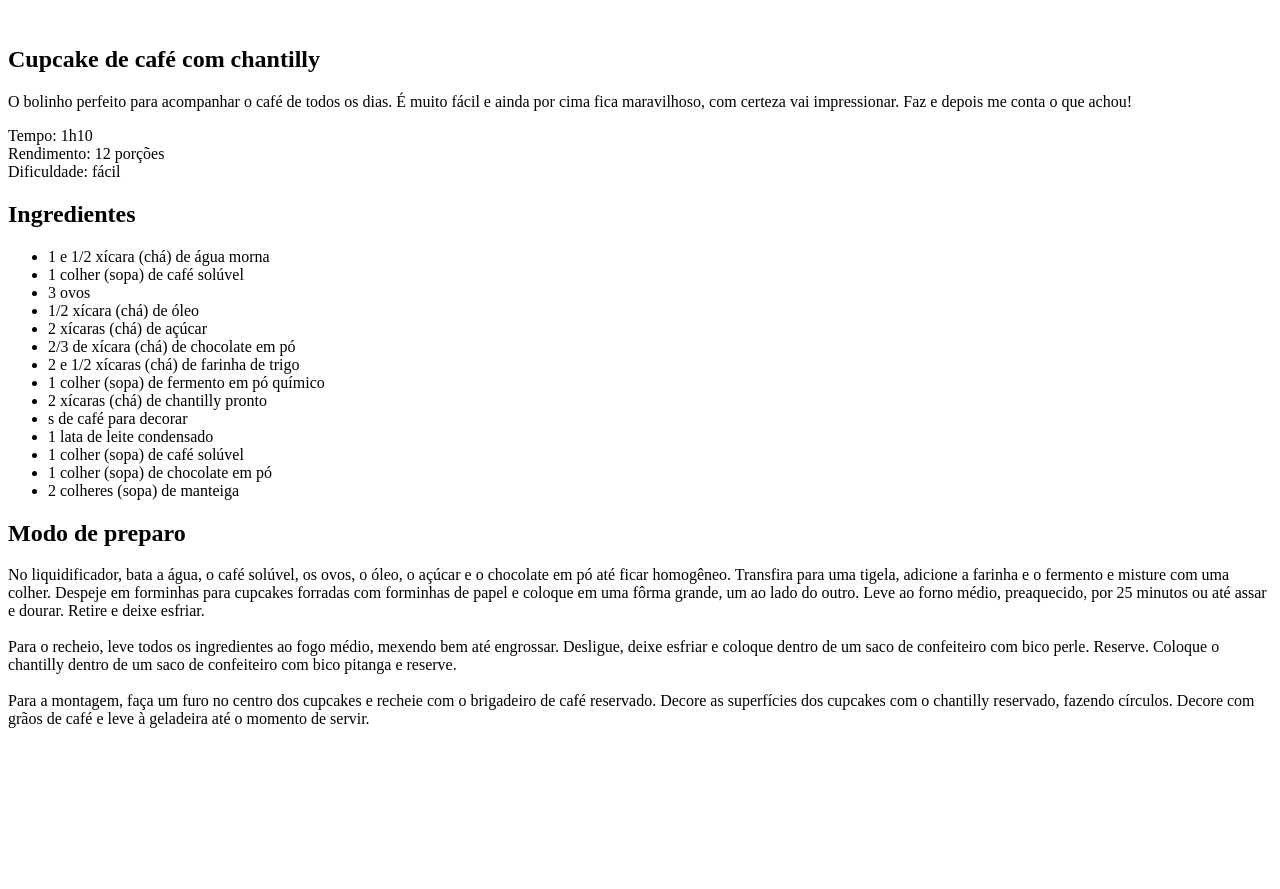
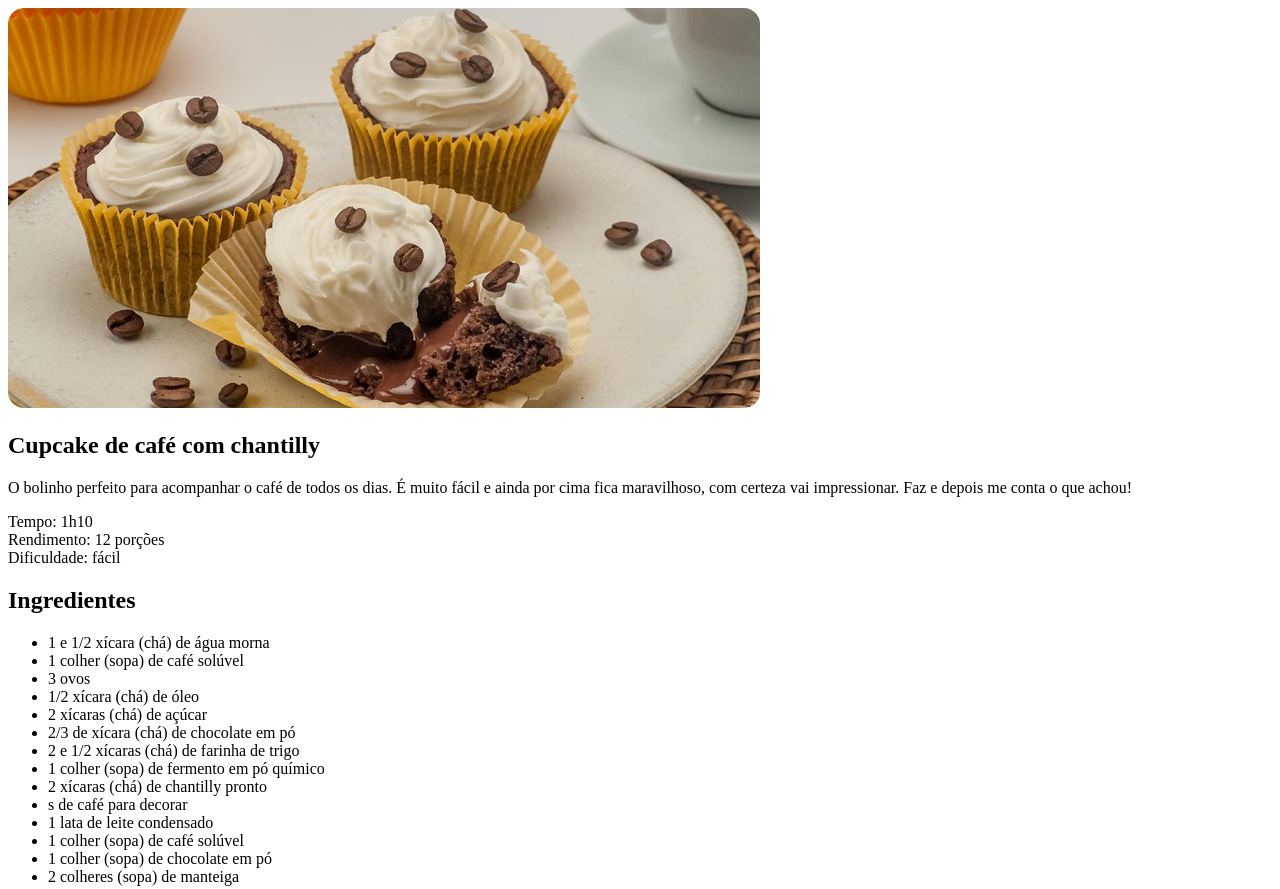
Before and after one commit to GuiSonsin/pagina-de-receita, a plain HTML site: page index.html in a window 1280 px wide. Shown: the top 889 px of the page. Before the commit the page ends 800 px from the top, so only its background shows below. Drawn offline with Linux system fonts and the light colour scheme.

Commit message:
Adicionando imagens e estilo

```diff
--- a/index.html
+++ b/index.html
@@ -8,7 +8,7 @@
 </head>
 <body>
     <div id = "page">
-        <img src="" alt="">
+        <img src="assets/image.png" alt="imagem de um cupcakes com graos de cafe e chantilly">
     <main>
         <section id = "about">
             <h1>Cupcake de café com chantilly </h1>
--- a/style.css
+++ b/style.css
@@ -0,0 +1,3 @@
+img{
+    border-radius: 16px;
+}
```
Also changed, not shown: assets/background.jpg (added), assets/image.png (added).
